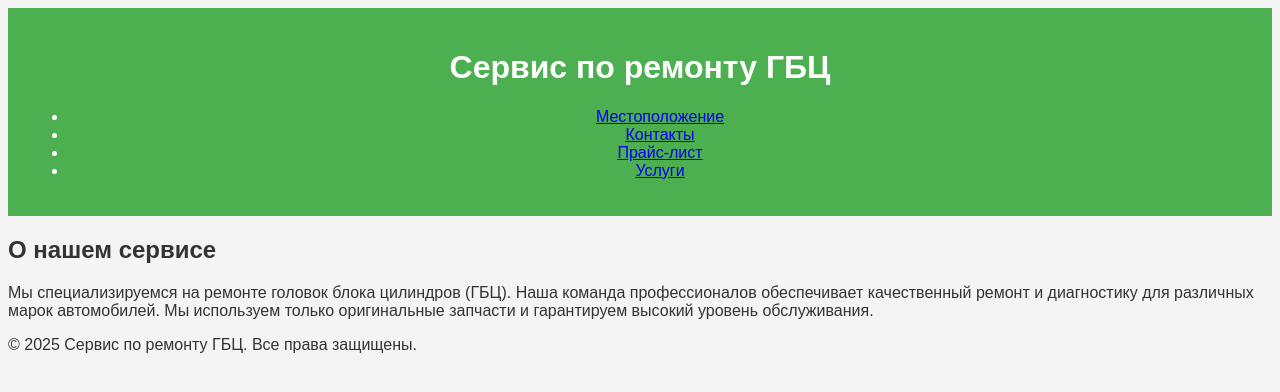
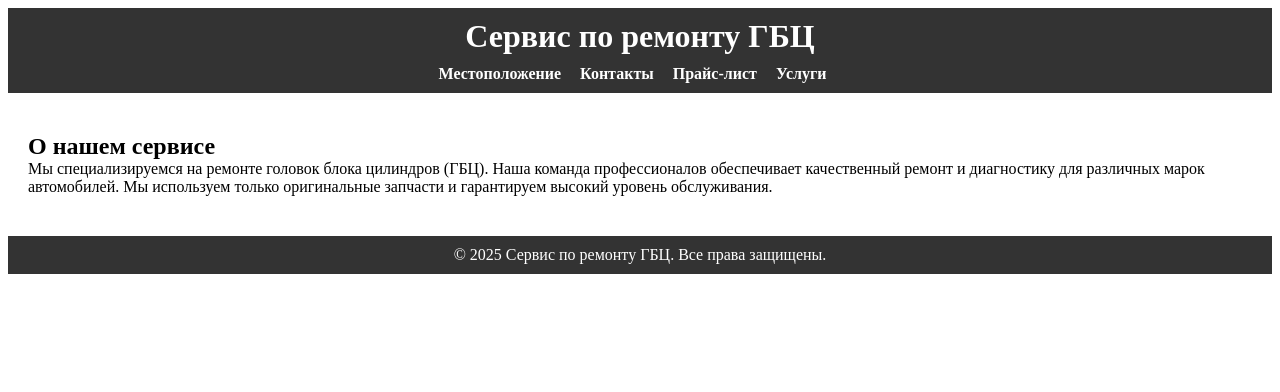
Before and after one commit to steek-netrunner/my-site, a plain HTML site: page index.html in a window 1280 px wide. Drawn offline with Linux system fonts and the light colour scheme.

Commit message:
Update style.css

```diff
--- a/style.css
+++ b/style.css
@@ -1,16 +1,54 @@
 body {
-  font-family: Arial, sans-serif;
-  background-color: #f4f4f4;
-  color: #333;
+/* Сброс стандартных отступов */
+* {
+    margin: 0;
+    padding: 0;
+    box-sizing: border-box;
+}
+
+body {
+    font-family: Arial, sans-serif;
+    line-height: 1.6;
+    background-color: #f4f4f4;
+    color: #333;
 }
 
 header {
-  background-color: #4CAF50;
-  color: white;
-  padding: 20px;
-  text-align: center;
+    background-color: #333;
+    color: #fff;
+    padding: 10px 0;
+    text-align: center;
 }
 
-main {
-  padding: 20px;
+header h1 {
+    margin-bottom: 10px;
 }
+
+nav ul {
+    list-style: none;
+    padding: 0;
+}
+
+nav ul li {
+    display: inline;
+    margin-right: 15px;
+}
+
+nav ul li a {
+    color: #fff;
+    text-decoration: none;
+    font-weight: bold;
+}
+
+#about {
+    padding: 20px;
+    background-color: #fff;
+    margin: 20px 0;
+}
+
+footer {
+    text-align: center;
+    padding: 10px 0;
+    background-color: #333;
+    color: #fff;
+}
```
